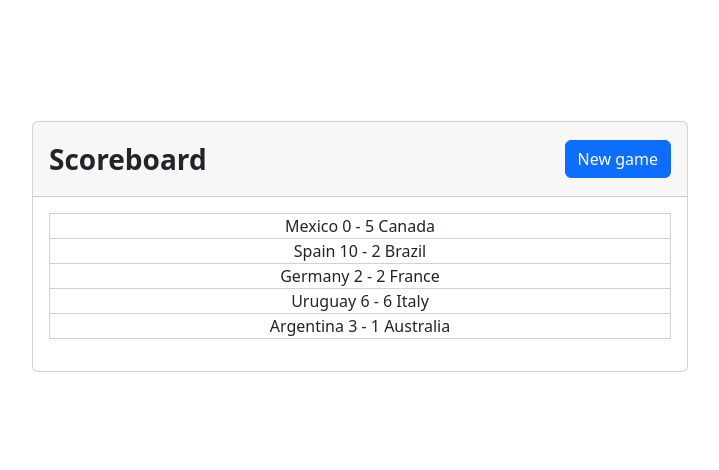
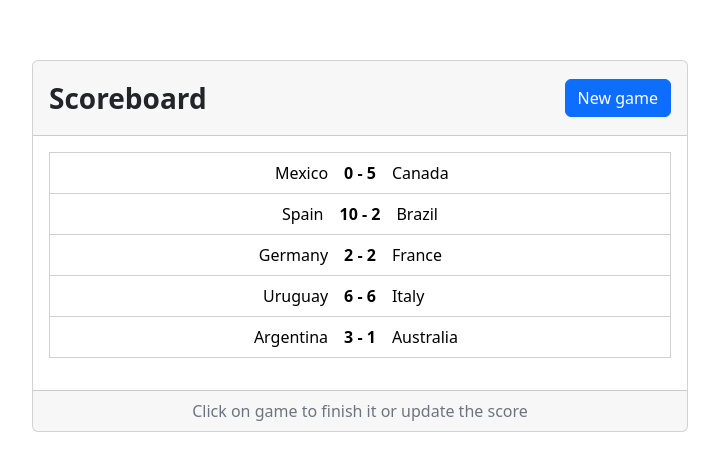
Before and after one commit to kuzznicki/scoreboard, a React (Vite) app: page / in a window 1280 px wide. Shown: the part 154-624 px from the top of the page, without its empty margins (280-999 px from the left). Built offline with nearby package versions, Linux system fonts and the light colour scheme.

Commit message:
add GameEntry component

```diff
--- /dev/null
+++ b/src/components/GameEntry.tsx
@@ -0,0 +1,17 @@
+import { Game } from "@/types";
+import '@/styles/components/GameEntry.scss';
+
+type Props = {
+    game: Game;
+    onClick: (game: Game) => void;
+};
+
+export default function GameEntry({ game, onClick }: Props) {
+    return (
+        <button className="game-entry" onClick={() => onClick(game)}>
+            <div className="home-team">{game.homeTeam}</div>
+            <div className="score">{game.homeScore} - {game.awayScore}</div>
+            <div className="away-team">{game.awayTeam}</div>
+        </button>
+    );
+}
--- a/src/components/Scoreboard.tsx
+++ b/src/components/Scoreboard.tsx
@@ -1,10 +1,11 @@
 import { Fragment, useState, Dispatch } from 'react';
 import { Button, Card } from 'react-bootstrap';
 import { Game, Team } from '@/types';
+import { Action, startGame } from '@/reducers/gamesReducer';
 import StartGameModal from '@/components/StartGameModal';
-import { Action, startGame } from '@/reducers/gamesReducer';
-import '@/styles/components/Scoreboard.scss'
+import GameEntry from '@/components/GameEntry';
 import { createGame } from '@/utils';
+import '@/styles/components/Scoreboard.scss';
 
 type Props = {
     games: Game[];
@@ -32,12 +33,14 @@ export default function Scoreboard({ games, dispatch }: Props) {
                 <Card.Body>
                     <ul className="games">
                         {games.map((game) => (
-                            <li key={game.id}>
-                                {game.homeTeam} {game.homeScore} - {game.awayScore} {game.awayTeam}
-                            </li>
+                            <li key={game.id}><GameEntry game={game} onClick={() => {}}/></li>
                         ))}
                     </ul>
                 </Card.Body>
+
+                <Card.Footer className="text-muted">
+                    Click on game to finish it or update the score
+                </Card.Footer>
             </Card>
 
             <StartGameModal
--- /dev/null
+++ b/src/styles/components/GameEntry.scss
@@ -0,0 +1,24 @@
+button.game-entry {
+    width: 100%;
+    padding: 0.5rem;
+
+    display: inline-grid;
+    grid-template-columns: 1fr min-content 1fr;
+    column-gap: 1rem;
+
+    border: 0;
+    background: inherit;
+    transition: background 0.15s;
+
+    &:hover {
+        background: #e4ecf7;
+    }
+
+    .score {
+        white-space: nowrap;
+        font-weight: bold;
+    }
+
+    .home-team { text-align: right; }
+    .away-team { text-align: left; }
+}
--- a/src/styles/index.scss
+++ b/src/styles/index.scss
@@ -3,25 +3,11 @@
   font-size: 16px;
   line-height: 24px;
   font-weight: 400;
-
-  color-scheme: light dark;
-  color: rgba(255, 255, 255, 0.87);
-  background-color: #242424;
-
   font-synthesis: none;
   text-rendering: optimizeLegibility;
   -webkit-font-smoothing: antialiased;
   -moz-osx-font-smoothing: grayscale;
   -webkit-text-size-adjust: 100%;
-}
-
-a {
-  font-weight: 500;
-  color: #646cff;
-  text-decoration: inherit;
-}
-a:hover {
-  color: #535bf2;
 }
 
 body {
@@ -31,40 +17,3 @@ body {
   min-width: 320px;
   min-height: 100vh;
 }
-
-h1 {
-  font-size: 3.2em;
-  line-height: 1.1;
-}
-
-button {
-  border-radius: 8px;
-  border: 1px solid transparent;
-  padding: 0.6em 1.2em;
-  font-size: 1em;
-  font-weight: 500;
-  font-family: inherit;
-  background-color: #1a1a1a;
-  cursor: pointer;
-  transition: border-color 0.25s;
-}
-button:hover {
-  border-color: #646cff;
-}
-button:focus,
-button:focus-visible {
-  outline: 4px auto -webkit-focus-ring-color;
-}
-
-@media (prefers-color-scheme: light) {
-  :root {
-    color: #213547;
-    background-color: #ffffff;
-  }
-  a:hover {
-    color: #747bff;
-  }
-  button {
-    background-color: #f9f9f9;
-  }
-}
```
